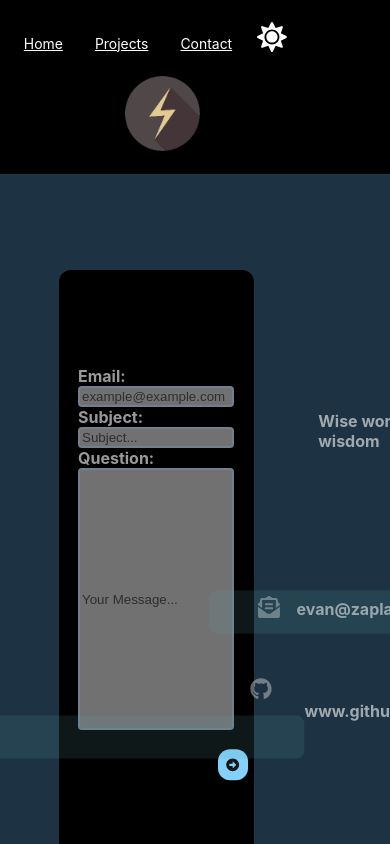
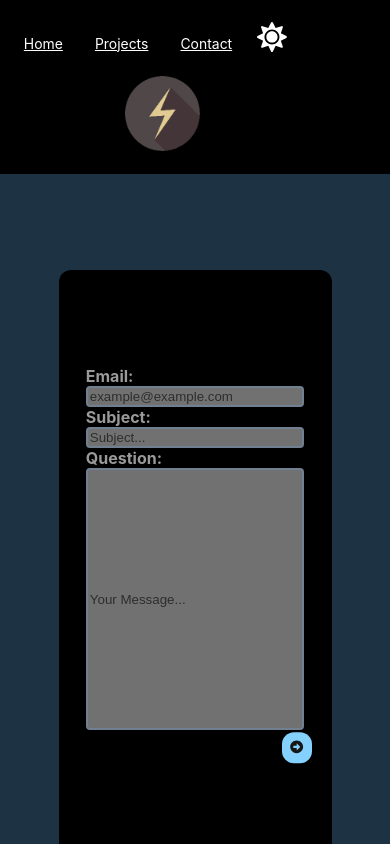
Before and after one commit to eZaplachi/zaplachi.ca, a Next.js app: page /contact in a window 390 px wide. Shown: the top 844 px of the page. Built offline with nearby package versions, Linux system fonts and the light colour scheme.

Commit message:
See https://github.com/ezap2000/website/commit/25326a27f0b19bbafb54d7789f693efb7446bdb2 from refs/heads/main

```diff
--- a/components/ContactForm.tsx
+++ b/components/ContactForm.tsx
@@ -13,6 +13,12 @@ const ContactForm = () => {
 	const [message, setMessage] = useState("");
 	const [submitted, setSubmitted] = useState("nonSub");
 	const ref = useRef<HTMLInputElement>(null);
+	// TODO: set character limits and responsive counter
+
+	let emailLength = email.length;
+	let subjectLength = subject.length;
+	let messageLength = message.length;
+	const emailLengthMax = 50;
 
 	const formSub = (e: { preventDefault: () => void }) => {
 		e.preventDefault();
@@ -106,8 +112,7 @@ const ContactForm = () => {
 					placeholder='Your Message...'
 					onChange={(e) => {
 						setMessage(e.target.value);
-					}}
-				/>
+					}} />
 				<div ref={ref} className={styles.iconWrapper}>
 					<FontAwesomeIcon icon={faCheckCircle} id={styles.successIcon} className={styles.icon} />
 					<FontAwesomeIcon icon={faTimesCircle} id={styles.failIcon} className={styles.icon} />
--- a/styles/components/ContactForm.module.css
+++ b/styles/components/ContactForm.module.css
@@ -26,12 +26,19 @@
 	border-radius: 4px;
 	background-color: var(--inputBkgClr);
 	border: 2px solid var(--inputBorderClr);
+	position: relative;
 }
 
 .smallInput::placeholder,
 .largeInput::placeholder {
-  color: black;
+	color: var(--navbarBkgClr);
 	opacity: 0.6;
+}
+
+.charCount {
+	position: absolute;
+	right: 80%;
+	top: 80%;
 }
 
 .button {
--- a/styles/components/ContactForm.module.css.d.ts
+++ b/styles/components/ContactForm.module.css.d.ts
@@ -3,6 +3,7 @@ declare const styles: {
   readonly "inputLabel": string;
   readonly "smallInput": string;
   readonly "largeInput": string;
+  readonly "charCount": string;
   readonly "button": string;
   readonly "iconWrapper": string;
   readonly "icon": string;
--- a/styles/components/ContactInfo.module.css
+++ b/styles/components/ContactInfo.module.css
@@ -13,7 +13,7 @@
 .contact {
 	display: inline-block;
 	padding: 1ch;
-
+	transition: 0.3s ease;
 }
 
 .icon {
@@ -33,7 +33,7 @@
 	border-radius: 4px;
 	display: inline-block;
 	overflow: hidden;
-	color: black;
+	color: var(--navbarBkyClr);
 	opacity: 0;
 	background-color: var(--inputBkgClr);
 	border: 1px solid var(--scndHeaderClrLight);
@@ -63,7 +63,6 @@
 #github::after {
 	transform: translateY(-0.5ch) translateX(-30ch);
 	width: 32ch;
-
 }
 
 @media (hover) {
@@ -76,13 +75,28 @@
 	}
 }
 
-@media screen and (max-width: 1400px) {
-	.contact {
-		font-size: 0.7rem;
+@media screen and (max-width: 1550px) {
+	.icon {
+		margin-left: -25%;
 	}
 
 	.contactText {
+		margin-left: 12%;
+	}
+}
+
+@media screen and (max-width: 1300px) {
+	.contactText {
 		margin-left: 10%;
+	}
+}
+
+@media screen and (max-width: 1000px) {
+	.icon {
+		margin-left: -30%;
+	}
+	.contact {
+		font-size: 0.8rem;
 	}
 }
 
@@ -92,6 +106,68 @@
 	}
 
 	.contactText {
-		margin-left: 10%;
+		margin-left: 15%;
+	}
+
+	.icon {
+		margin-left: -15%;
 	}
 }
+@media screen and (max-width: 500px) {
+	.contact {
+		font-size: 0.8rem;
+		transform: translateX(15%);
+	}
+
+	.contactText {
+		margin-left: 7%;
+	}
+
+	.icon {
+		margin-left: -10%;
+		font-size: calc(15px + 0.5vmin);
+	}
+
+	.copyMsg {
+		font-size: 0.8rem;
+	}
+}
+
+@media screen and (max-width: 380px) {
+	.contact {
+		font-size: 0.7rem;
+		transform: translateX(5%);
+	}
+
+	#mail::after {
+		transform: translateY(-0.4ch) translateX(-19.5ch);
+		width: 20.5ch;
+	}
+
+	#github::after {
+		transform: translateY(-0.4ch) translateX(-28ch);
+		width: 29ch;
+	}
+
+	.copyMsg {
+		font-size: 0.7rem;
+	}
+
+	.memoText {
+		font-size: 0.8rem;
+	}
+}
+
+@media screen and (max-width: 300px) {
+	.contact {
+		font-size: 0.5rem;
+	}
+
+	.copyMsg {
+		font-size: 0.5rem;
+	}
+
+	.memoText {
+		font-size: 0.6rem;
+	}
+}
--- a/styles/pages/Contact.module.css
+++ b/styles/pages/Contact.module.css
@@ -50,11 +50,27 @@
 	text-align: center;
 }
 
+@media screen and (max-width: 1550px) {
+	.wrapper {
+		grid-template-columns: [space] 10% [text] 55% [content] 25% [space] 10%;
+	}
+}
+
 @media screen and (max-width: 900px) {
+	.wrapper {
+		grid-template-columns: [space] 15% [text] 70% [space] 15%;
+		grid-template-rows: repeat(15, 6pc);
+	}
 	.contactCon {
 		grid-column: text;
-		grid-row: 9 / 14;
+		grid-row: 9 / 15;
 		background-color: var(--navbarBkgClr);
+		margin-top: -1pc;
+	}
+
+	.contact {
+		grid-column: text;
+		grid-row: 9 / 13;
 	}
 
 	.inputCon {
@@ -68,13 +84,3 @@
 		border: transparent;
 	}
 }
-
-@media screen and (max-width: 350px) {
-	.contact {
-		font-size: 0.6rem;
-	}
-
-	.contactText {
-		margin-left: 7%;
-	}
-}
--- a/styles/pages/Contact.module.css.d.ts
+++ b/styles/pages/Contact.module.css.d.ts
@@ -5,6 +5,5 @@ declare const styles: {
   readonly "input": string;
   readonly "contactCon": string;
   readonly "contact": string;
-  readonly "contactText": string;
 };
 export = styles;
--- a/styles/pages/Home.module.css
+++ b/styles/pages/Home.module.css
@@ -11,7 +11,7 @@
   font-size: 30px;
   font-weight: bold;
   text-align: center;
-  color: var(--scndHeaderclr);
+  color: var(--scndHeaderClr);
   margin-top: 12vh;
 }
 
```
Also changed, not shown: components/Name.tsx (+4 -4 lines). Lines whose indentation alone changed are shown as unchanged.
